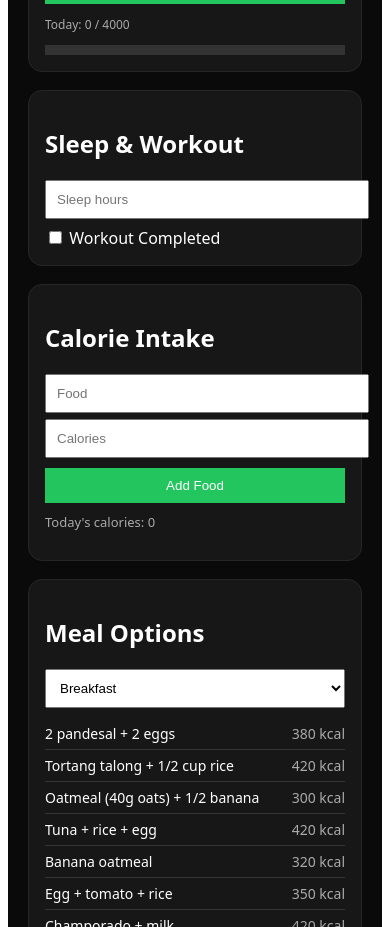
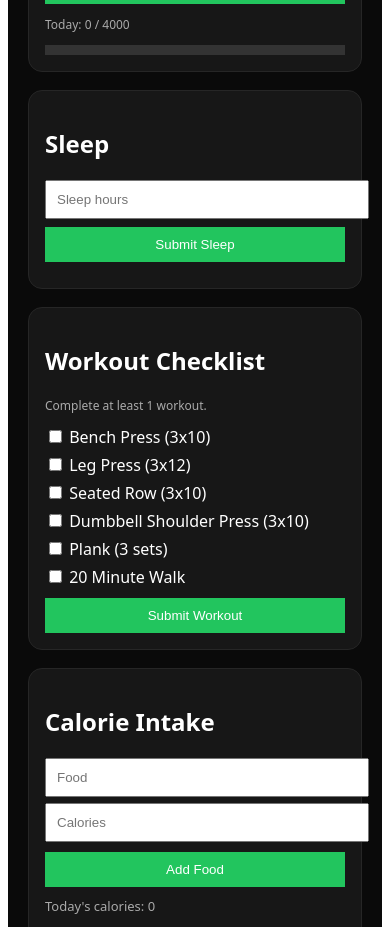
Before and after one commit to lime0440/emil-fitness-app, a React (Vite) app: page / in a window 390 px wide. Shown: the part 1140-2067 px from the top of the page. Built offline with nearby package versions, Linux system fonts and the light colour scheme.

Commit message:
Update emil_fitness_mobile_dashboard.jsx

```diff
--- a/src/emil_fitness_mobile_dashboard.jsx
+++ b/src/emil_fitness_mobile_dashboard.jsx
@@ -273,11 +273,60 @@ return(
 {/* ---------------- SLEEP / WORKOUT ---------------- */}
 
 <div style={card}>
-<h2>Sleep & Workout</h2>
-<input type="number" placeholder="Sleep hours" value={sleepHours} onChange={e=>setSleepHours(e.target.value)} style={{width:"100%",padding:"10px",marginBottom:"8px"}}/>
-<label>
-<input type="checkbox" checked={workoutDone} onChange={e=>setWorkoutDone(e.target.checked)} /> Workout Completed
+<h2>Sleep</h2>
+<input
+ type="number"
+ placeholder="Sleep hours"
+ value={sleepHours}
+ onChange={e=>setSleepHours(e.target.value)}
+ style={{width:"100%",padding:"10px",marginBottom:"8px"}}
+/>
+<button
+ onClick={()=>alert("Sleep saved for today")}
+ style={{width:"100%",padding:"10px",background:"#22c55e",border:"none",color:"white",marginBottom:"10px"}}
+>
+Submit Sleep
+</button>
+</div>
+
+<div style={card}>
+<h2>Workout Checklist</h2>
+<p style={{fontSize:"12px",color:"#aaa"}}>Complete at least 1 workout.</p>
+
+<label style={{display:"block",marginBottom:"6px"}}>
+<input type="checkbox" /> Bench Press (3x10)
 </label>
+
+<label style={{display:"block",marginBottom:"6px"}}>
+<input type="checkbox" /> Leg Press (3x12)
+</label>
+
+<label style={{display:"block",marginBottom:"6px"}}>
+<input type="checkbox" /> Seated Row (3x10)
+</label>
+
+<label style={{display:"block",marginBottom:"6px"}}>
+<input type="checkbox" /> Dumbbell Shoulder Press (3x10)
+</label>
+
+<label style={{display:"block",marginBottom:"6px"}}>
+<input type="checkbox" /> Plank (3 sets)
+</label>
+
+<label style={{display:"block",marginBottom:"10px"}}>
+<input type="checkbox" /> 20 Minute Walk
+</label>
+
+<button
+ onClick={()=>setWorkoutDone(true)}
+ style={{width:"100%",padding:"10px",background:"#22c55e",border:"none",color:"white"}}
+>
+Submit Workout
+</button>
+
+{workoutDone && (
+<p style={{marginTop:"10px",color:"#22c55e"}}>Workout submitted today ✅</p>
+)}
 </div>
 
 {/* ---------------- CALORIES ---------------- */}
```
